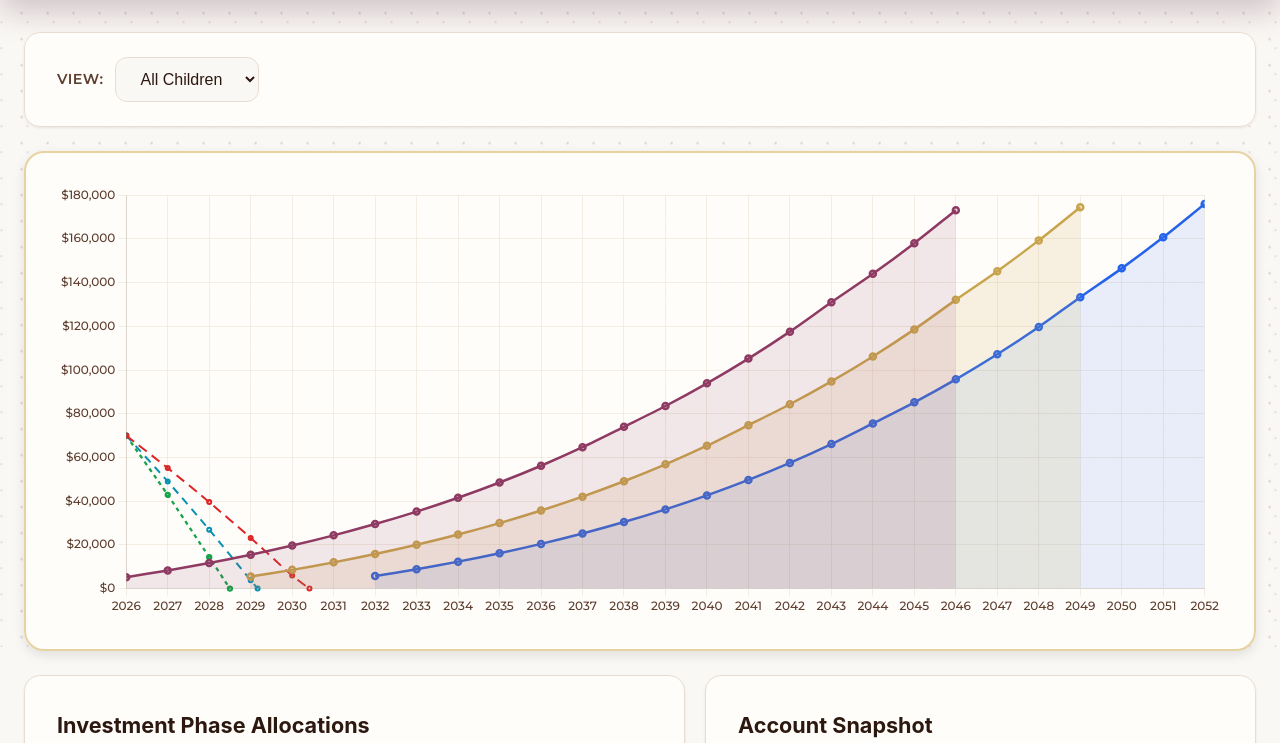
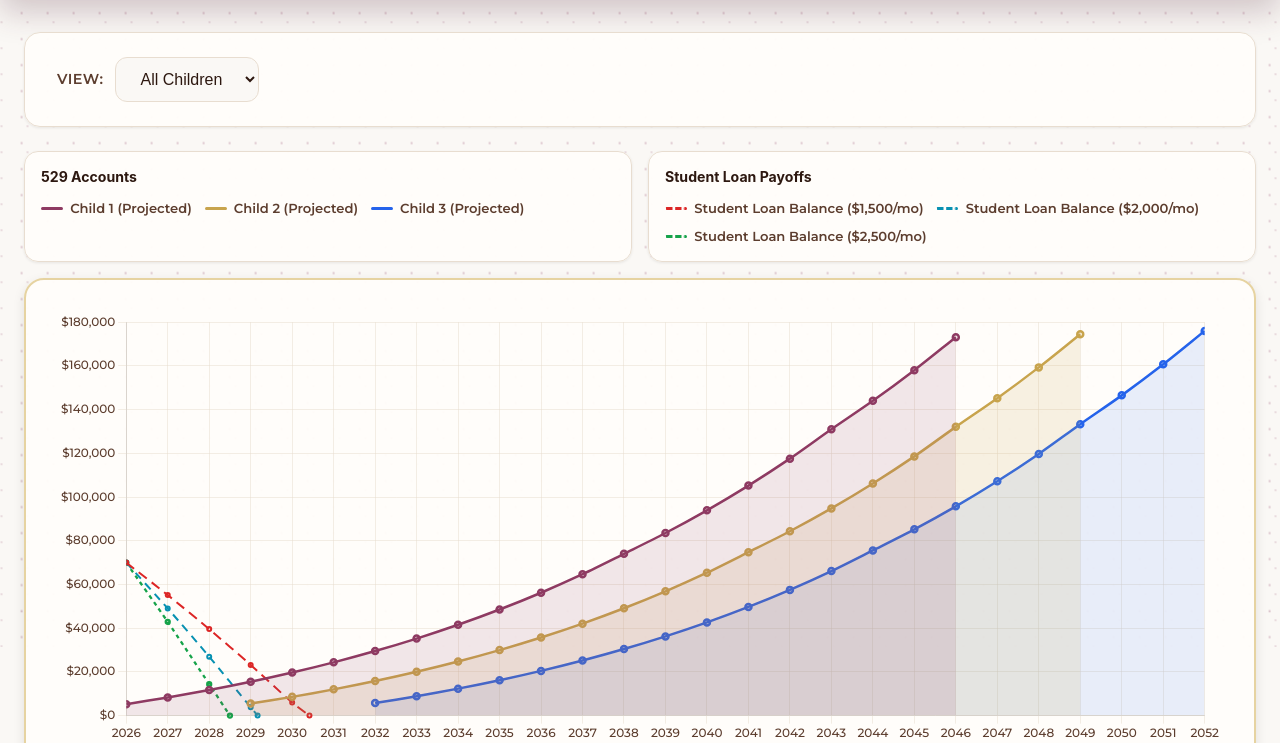
Before and after one commit to sguthrie107/education-calculator, a FastAPI app: page / in a window 1280 px wide. Shown: the part 147-890 px from the top of the page. Run offline with FastAPI, Linux system fonts and the light colour scheme; some web fonts are replaced.

Commit message:
feat: add separate legend boxes for 529 and loan payoff series

```diff
--- a/app/templates/dashboard.html
+++ b/app/templates/dashboard.html
@@ -16,6 +16,17 @@
                 {% endfor %}
             {% endif %}
         </select>
+    </div>
+</div>
+
+<div class="legend-grid">
+    <div class="legend-card">
+        <h3>529 Accounts</h3>
+        <div id="legend529" class="legend-items"></div>
+    </div>
+    <div class="legend-card">
+        <h3>Student Loan Payoffs</h3>
+        <div id="legendLoans" class="legend-items"></div>
     </div>
 </div>
 
```
